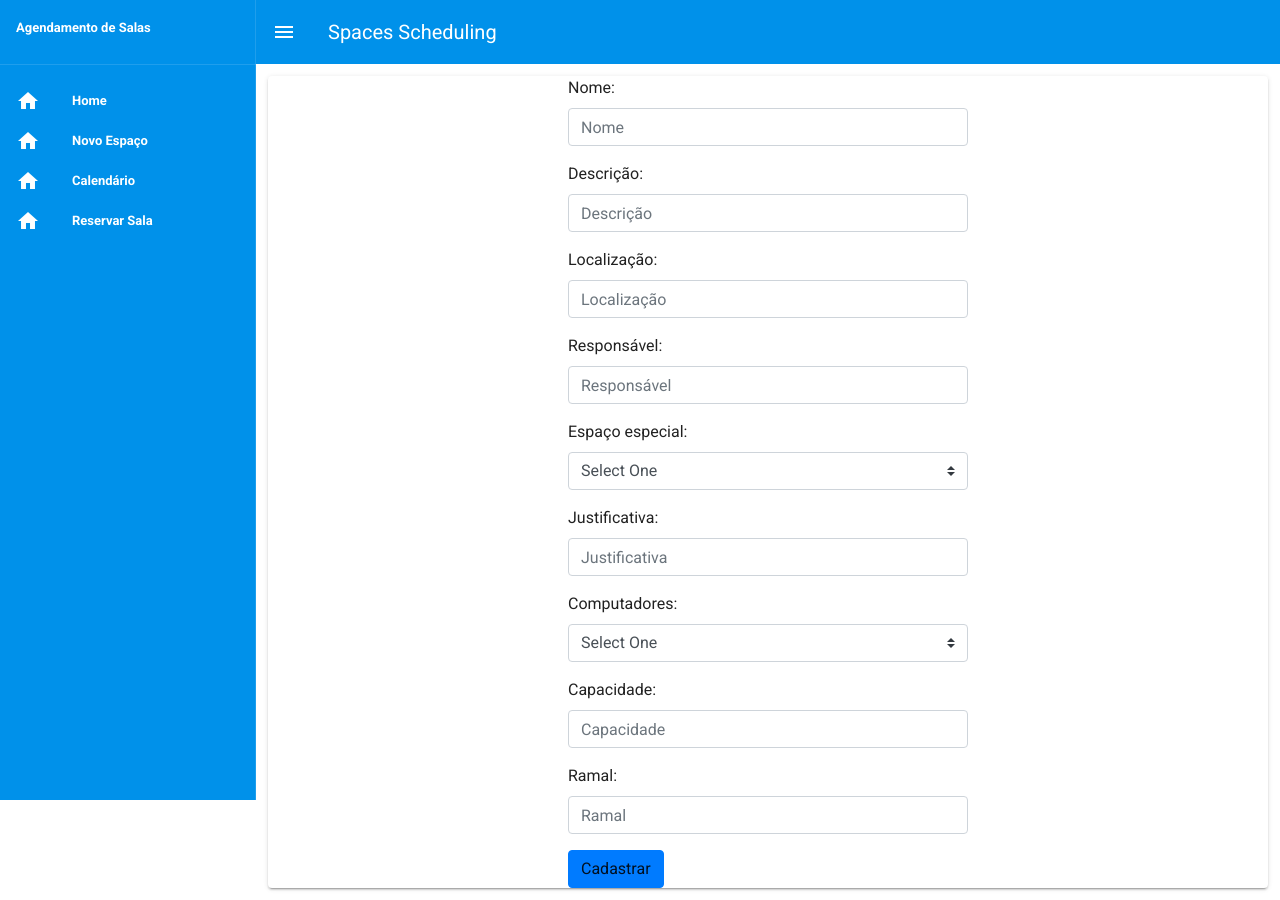
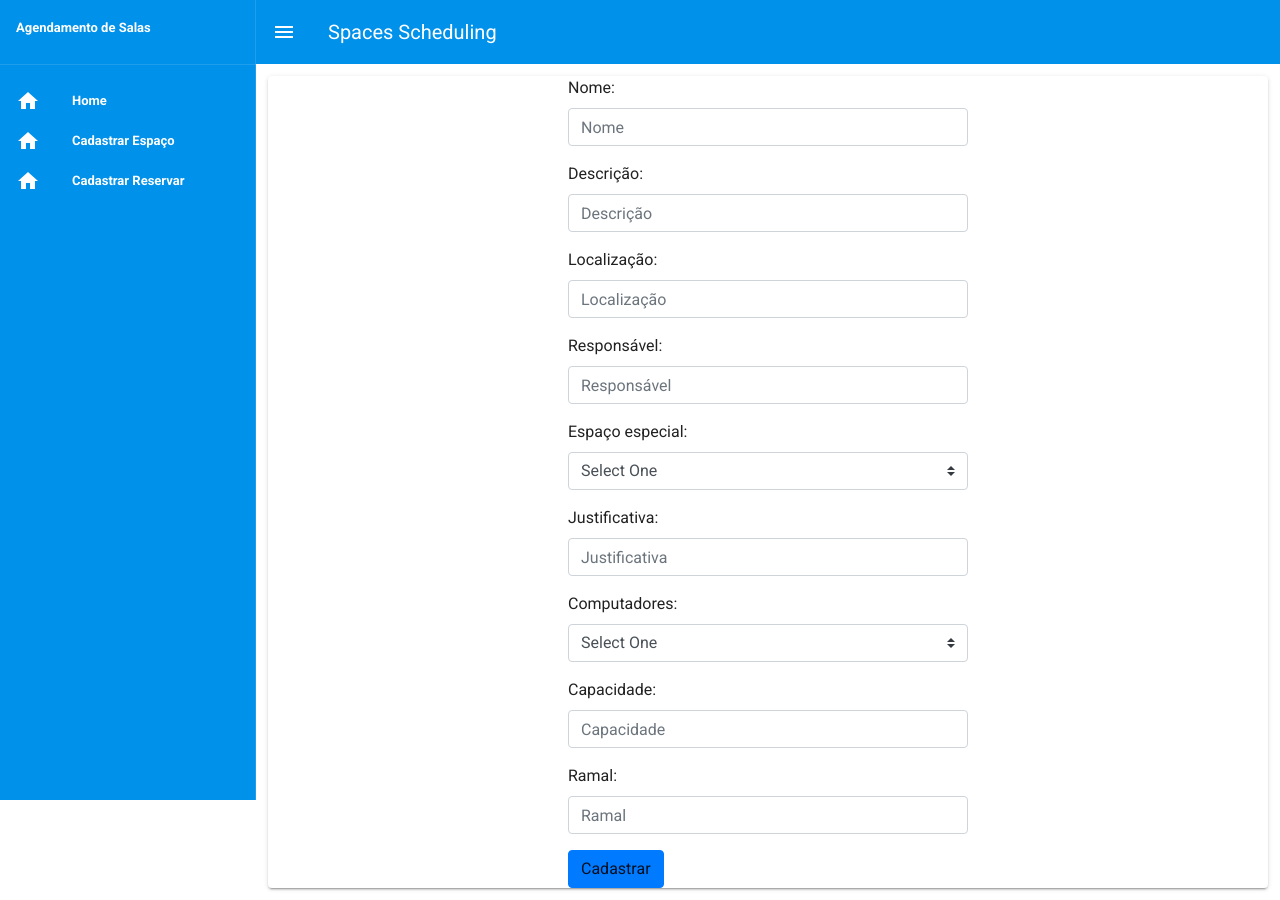
Before and after one commit to BiaChacon/spaces-scheduling, a Vue app in the folder frontend/: page /#/cadastrar-espaco in a window 1280 px wide. Built offline with nearby package versions, Linux system fonts and the light colour scheme.

Commit message:
names menu

```diff
--- a/frontend/src/components/AppNavbar.vue
+++ b/frontend/src/components/AppNavbar.vue
@@ -61,9 +61,8 @@ export default {
       drawer: true,
       items: [
         { title: "Home", icon: "mdi-home", to: "home" },
-        { title: "Novo Espaço", icon: "mdi-home", to: "register-space" },
-        { title: "Calendário", icon: "mdi-home", to: "reservations" },
-        { title: "Reservar Sala", icon: "mdi-home", to: "register-reservation" },
+        { title: "Cadastrar Espaço", icon: "mdi-home", to: "register-space" },
+        { title: "Cadastrar Reservar", icon: "mdi-home", to: "register-reservation" },
       ]
     };
   },
```
